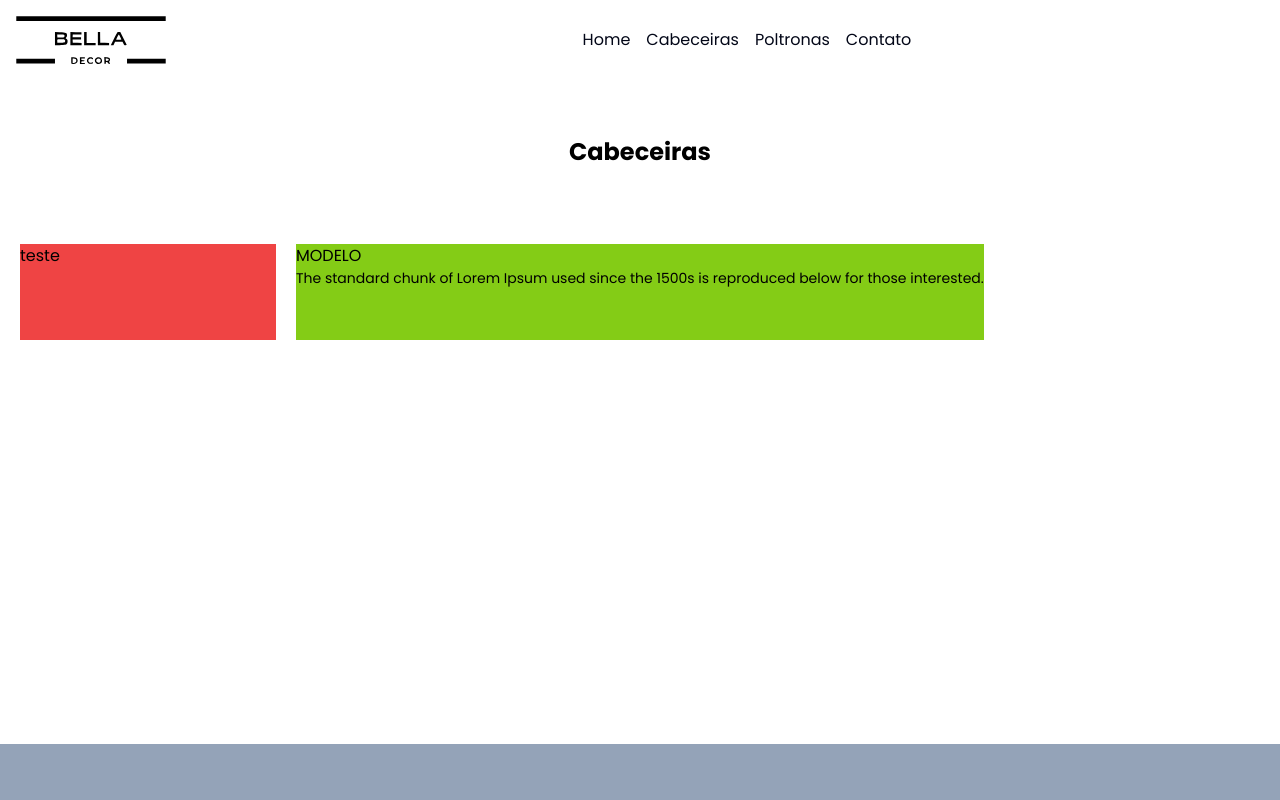
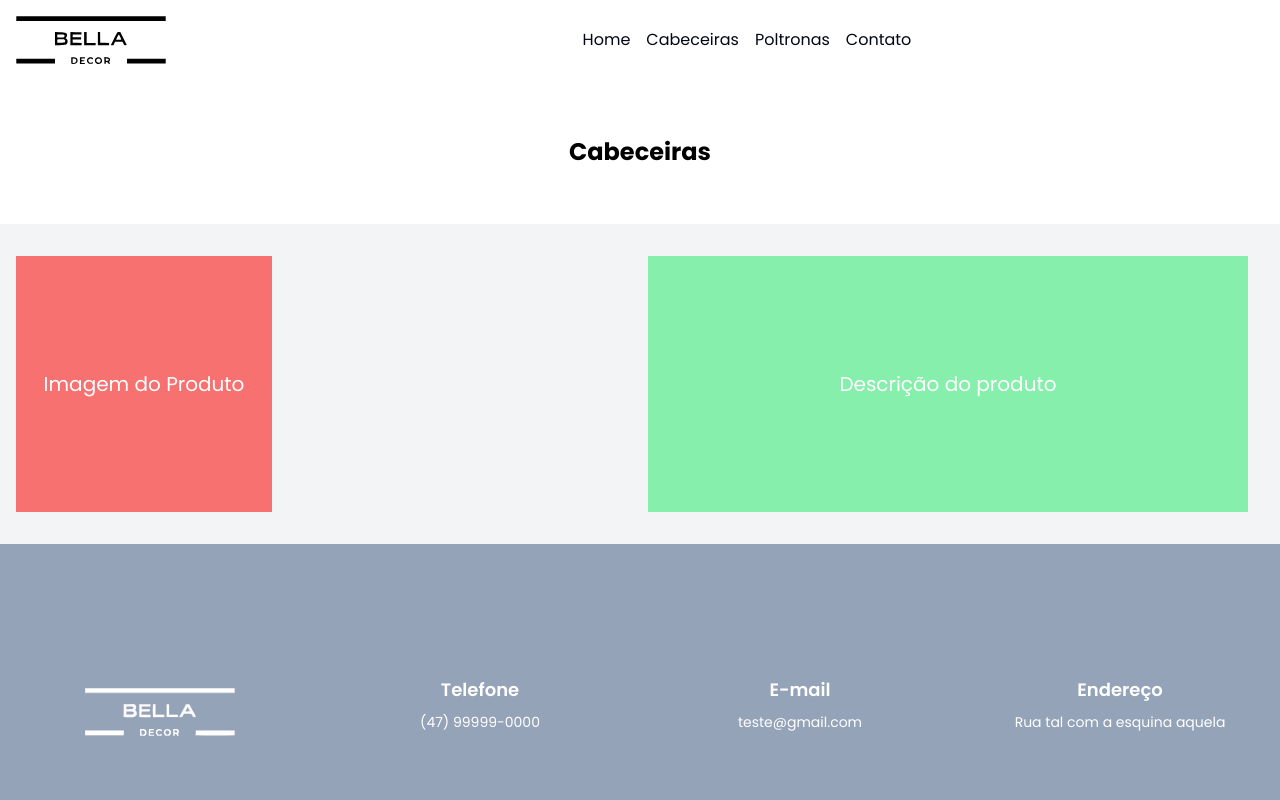
Before and after one commit to GBobello/bella-decor, a React (Vite) app: page /cabeceiras in a window 1280 px wide. Shown: the top 800 px of the page. Built offline with nearby package versions, Linux system fonts and the light colour scheme.

Commit message:
Making some modifications because the development environment will be different.

```diff
--- a/src/pages/headboards.tsx
+++ b/src/pages/headboards.tsx
@@ -8,21 +8,18 @@ export function Headboards(){
 
         <span className="w-full p-4 mt-10 text-center text-2xl font-bold mb-10" >Cabeceiras</span>
 
-        <div className="flex flex-col justify-center mb-96">
-
-          <div className="flex flex-row p-5">
-            <div className="bg-red-500 w-64 h-24">
-              teste
-            </div>
-            <div className="bg-lime-500 h-24 ml-5">
-              <h2>MODELO</h2>
-              <p className="text-sm " >The standard chunk of Lorem Ipsum used since the 1500s is reproduced below for those interested.</p>
+        <div className="flex justify-center items-center bg-gray-100 p-4">
+          <div className="w-full">
+            <div className="bg-red-400 md:aspect-square h-64 flex justify-center items-center">
+              <span className="text-white text-xl">Imagem do Produto</span>
             </div>
           </div>
-
+          <div className="w-full p-4 md:justify-start">
+            <div className="bg-green-300 h-64 flex justify-center items-center">
+              <span className="text-white text-xl">Descrição do produto</span>
+            </div>
+          </div>
         </div>
-
-
 
         <Footer />
       </div>
```
